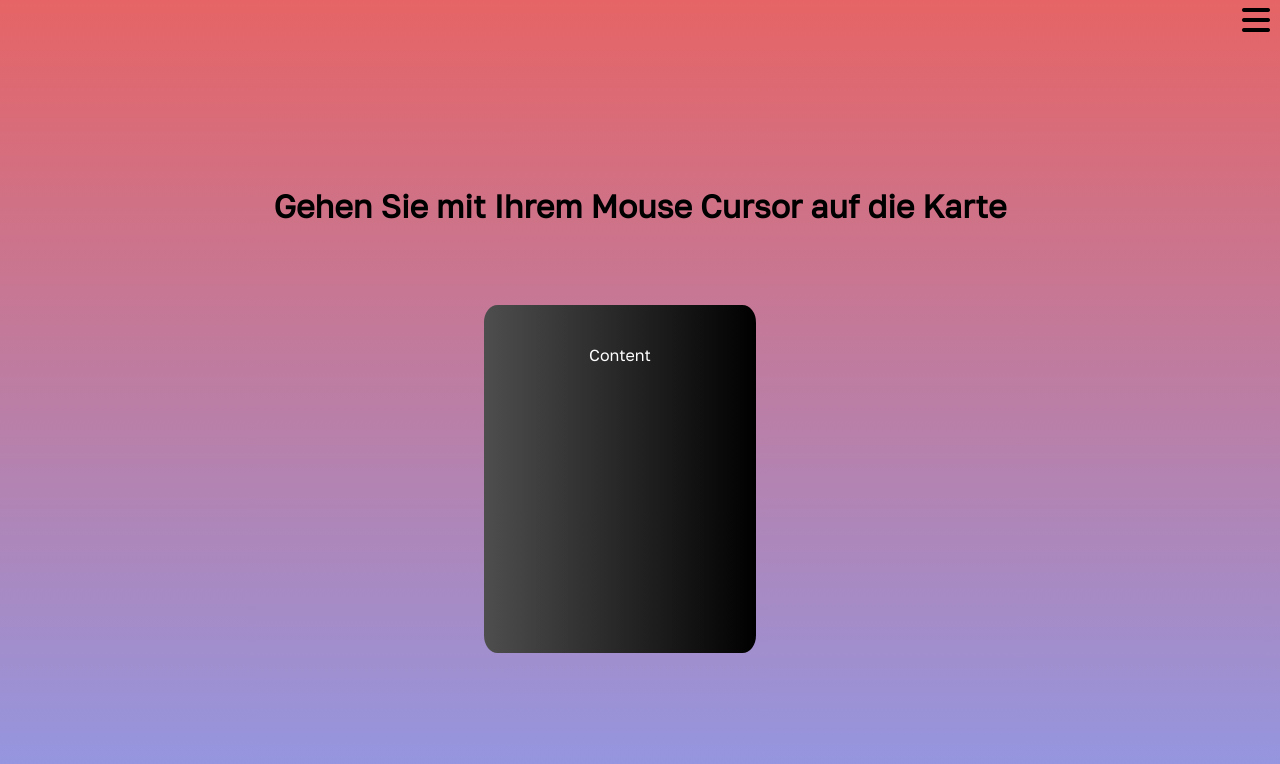
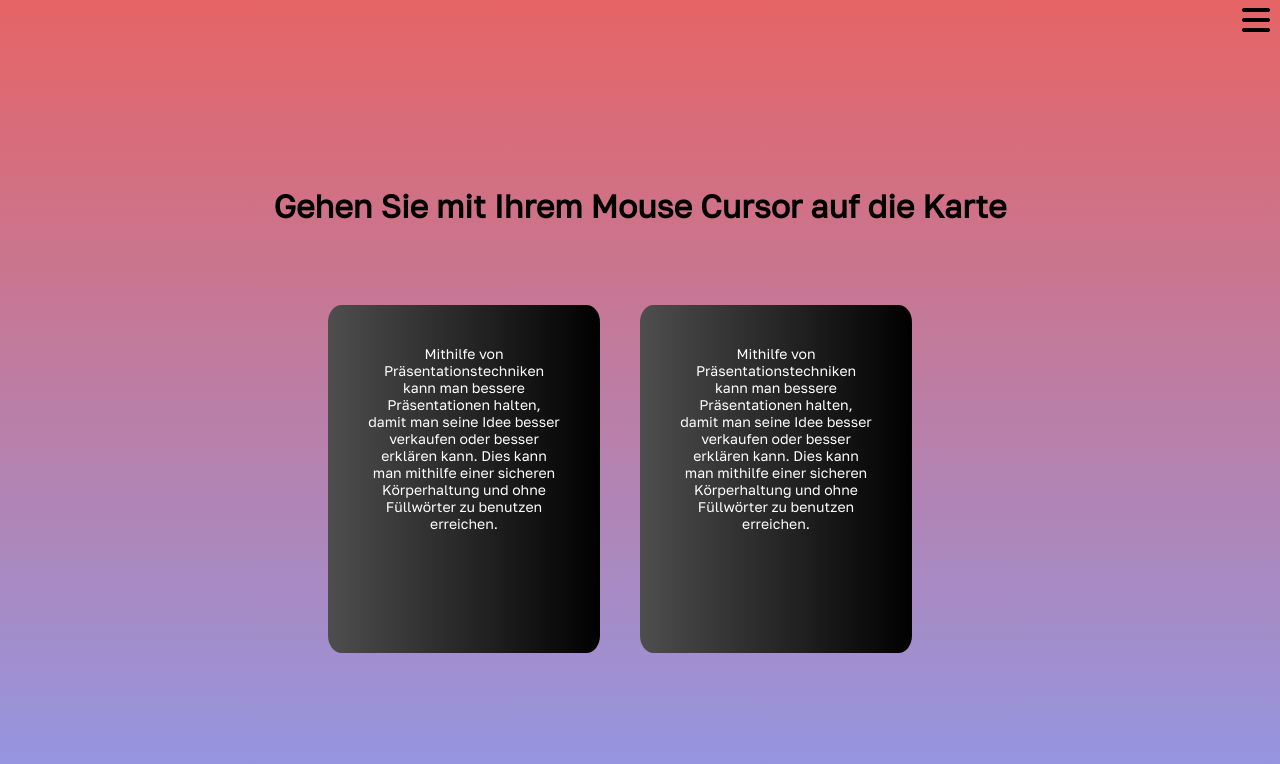
Before and after one commit to YetAnotherCoder00/YetAnotherCoder00.github.io, a SvelteKit app: page /presentation in a window 1280 px wide. Shown: the top 764 px of the page. Built offline with nearby package versions, Linux system fonts and the light colour scheme.

Commit message:
added some cards and text

```diff
--- a/src/routes/presentation/+page.svelte
+++ b/src/routes/presentation/+page.svelte
@@ -4,19 +4,24 @@
     let container: HTMLDivElement;
     let inner: HTMLDivElement;
 
-    let command: string;
+    let container2: HTMLDivElement;
+    let inner2: HTMLDivElement;
+
     let mouse = { x: 0, y: 0 };
 
     function handleMousemove(event: MouseEvent) {
         mouse.x = event.clientX;
         mouse.y = event.clientY;
 
-        command = (mouse.x / 10).toString() + "deg " + (mouse.y / 10).toString() + "deg";
-        console.log(command);
-
-        inner.style.transform = "rotateY(" + (mouse.x / 100 - window.innerWidth / 205).toString() + "deg) rotateX(" + (-mouse.y / 100 + window.innerHeight / 215).toString() + "deg)";
+        inner.style.transform = "rotateY(" + (mouse.x / 100 - window.innerWidth / 250).toString() + "deg) rotateX(" + (-mouse.y / 100 + window.innerHeight / 215).toString() + "deg)";
     }
 
+    function handleMousemove2(event: MouseEvent) {
+        mouse.x = event.clientX;
+        mouse.y = event.clientY;
+
+        inner2.style.transform = "rotateY(" + (mouse.x / 100 - window.innerWidth / 175).toString() + "deg) rotateX(" + (-mouse.y / 100 + window.innerHeight / 215).toString() + "deg)";
+    }
 </script>
 
 <div>
@@ -24,7 +29,16 @@
     <div class="body">
         <div id="container" bind:this={container}>
             <div id="inner" bind:this={inner} on:mousemove={handleMousemove}>
-                Content
+                Mithilfe von Präsentationstechniken kann man bessere Präsentationen halten,
+                damit man seine Idee besser verkaufen oder besser erklären kann. Dies kann
+                man mithilfe einer sicheren Körperhaltung und ohne Füllwörter zu benutzen erreichen.
+            </div>
+        </div>
+        <div id="container2" bind:this={container2}>
+            <div id="inner2" bind:this={inner2} on:mousemove={handleMousemove2}>
+                Mithilfe von Präsentationstechniken kann man bessere Präsentationen halten,
+                damit man seine Idee besser verkaufen oder besser erklären kann. Dies kann
+                man mithilfe einer sicheren Körperhaltung und ohne Füllwörter zu benutzen erreichen.
             </div>
         </div>
     </div>
@@ -58,6 +72,22 @@
         color: white;
         border-radius: 5%;
         background: linear-gradient(to right, rgb(78, 78, 78), black);
+        font-size: 1.75vh;
+    }
+
+    #container2 {
+        perspective: 100px;
+    }
+
+    #inner2 {
+        aspect-ratio: 5 / 7;
+        width: 24vh;
+        padding: 5vh;
+        margin: 5vh 5vh 5vh 0;
+        color: white;
+        border-radius: 5%;
+        background: linear-gradient(to right, rgb(78, 78, 78), black);
+        font-size: 1.75vh;
     }
 
 </style>
```
Also changed, not shown: src/routes/eportfolio/+page.svelte (+15 -8 lines), src/routes/iperka/+page.svelte (+14 -4 lines), src/routes/projectmanagement/+page.svelte (+4 -18 lines).
